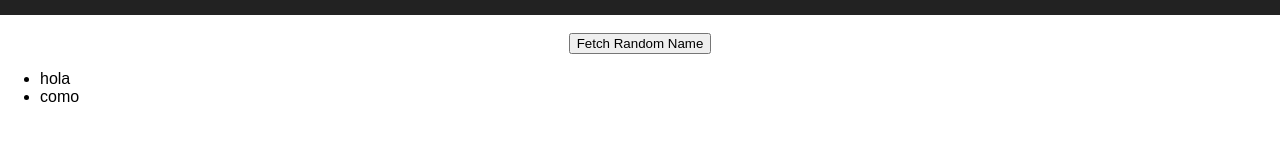
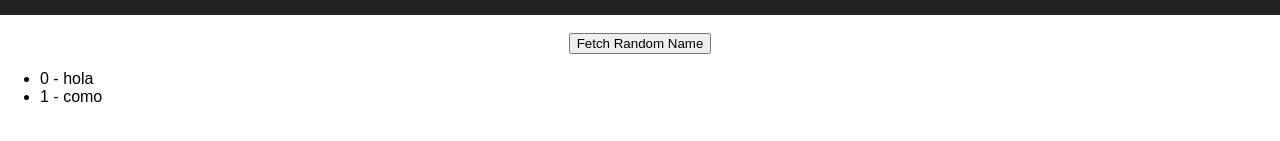
Before and after one commit to AlbertSanIza/Docker-Test, a React (Create React App) app in the folder react-app/: page / in a window 1280 px wide. Shown: the part 175-316 px from the top of the page. Built offline with nearby package versions, Linux system fonts and the light colour scheme.

Commit message:
fixed key issue

```diff
--- a/react-app/src/App.js
+++ b/react-app/src/App.js
@@ -23,9 +23,7 @@ class App extends Component {
             <br/>
             <button onClick={this.handleOnClick}>Fetch Random Name</button>
             <ul className="App-list">
-            {this.state.apiList.map((y, z) => (
-                <li key="{z}">{y}</li>
-            ))}
+            {this.state.apiList.map((y, z) => <li key={z}>{z} - {y}</li>)}
             </ul>
             </div>
         )
```
